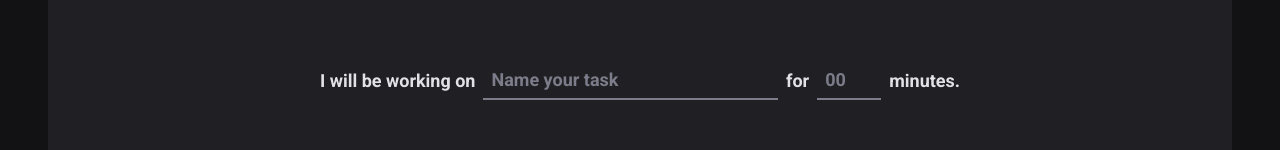
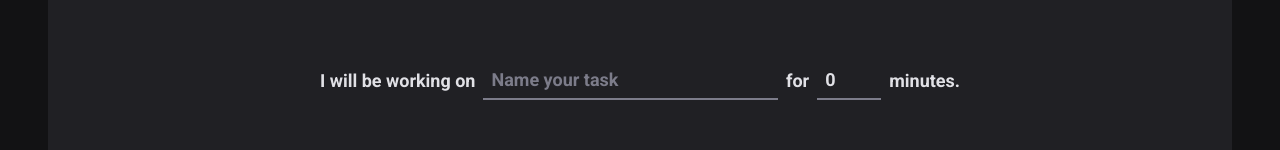
Before and after one commit to bedeschiotavia/02-ignite-timer, a React (Vite) app: page / in a window 1280 px wide. Shown: the part 164-314 px from the top of the page. Built offline with nearby package versions, Linux system fonts and the light colour scheme.

Commit message:
Config forms

```diff
--- a/package.json
+++ b/package.json
@@ -10,11 +10,14 @@
     "preview": "vite preview"
   },
   "dependencies": {
+    "@hookform/resolvers": "^3.9.0",
     "phosphor-react": "^1.4.1",
     "react": "^18.3.1",
     "react-dom": "^18.3.1",
+    "react-hook-form": "^7.52.2",
     "react-router-dom": "^6.26.0",
-    "styled-components": "^6.1.12"
+    "styled-components": "^6.1.12",
+    "zod": "^3.23.8"
   },
   "devDependencies": {
     "@rocketseat/eslint-config": "^2.2.2",
--- a/src/pages/Home/index.tsx
+++ b/src/pages/Home/index.tsx
@@ -1,4 +1,7 @@
+import { zodResolver } from '@hookform/resolvers/zod'
 import { Play } from 'phosphor-react'
+import { useForm } from 'react-hook-form'
+import * as zod from 'zod'
 
 import {
   CountdownContainer,
@@ -10,16 +13,45 @@
   TaskInput,
 } from './styles'
 
+const newCycleFormValidationSchema = zod.object({
+  task: zod.string().min(1, 'Please define a task'),
+  minutesAmount: zod.number().min(5).max(60),
+})
+
+// interface NewCycleFormData {
+//   task: string
+//   minutesAmount: number
+// }
+
+type NewCycleFormData = zod.infer<typeof newCycleFormValidationSchema>
+
 export function Home() {
+  const { register, handleSubmit, watch, reset } = useForm<NewCycleFormData>({
+    resolver: zodResolver(newCycleFormValidationSchema),
+    defaultValues: {
+      task: '',
+      minutesAmount: 0,
+    },
+  })
+
+  function handleCreateNewCycle(data: NewCycleFormData) {
+    console.log(data)
+    reset()
+  }
+
+  const task = watch('task')
+  const isSubmitDisabled = !task
+
   return (
     <HomeContainer>
-      <form>
+      <form onSubmit={handleSubmit(handleCreateNewCycle)}>
         <FormContainer>
           <label htmlFor="task">I will be working on</label>
           <TaskInput
             id="task"
             list="task-suggestions"
             placeholder="Name your task"
+            {...register('task')}
           />
 
           <datalist id="task-suggestions">
@@ -36,6 +68,7 @@
             step={5}
             min={5}
             max={60}
+            {...register('minutesAmount', { valueAsNumber: true })}
           />
 
           <span>minutes.</span>
@@ -49,7 +82,7 @@
           <span>0</span>
         </CountdownContainer>
 
-        <StartCountdownButton disabled type="submit">
+        <StartCountdownButton disabled={isSubmitDisabled} type="submit">
           <Play size={24} />
           Start
         </StartCountdownButton>
```
Also changed, not shown: 1 other file (tests, documents, lock files or other folders).
